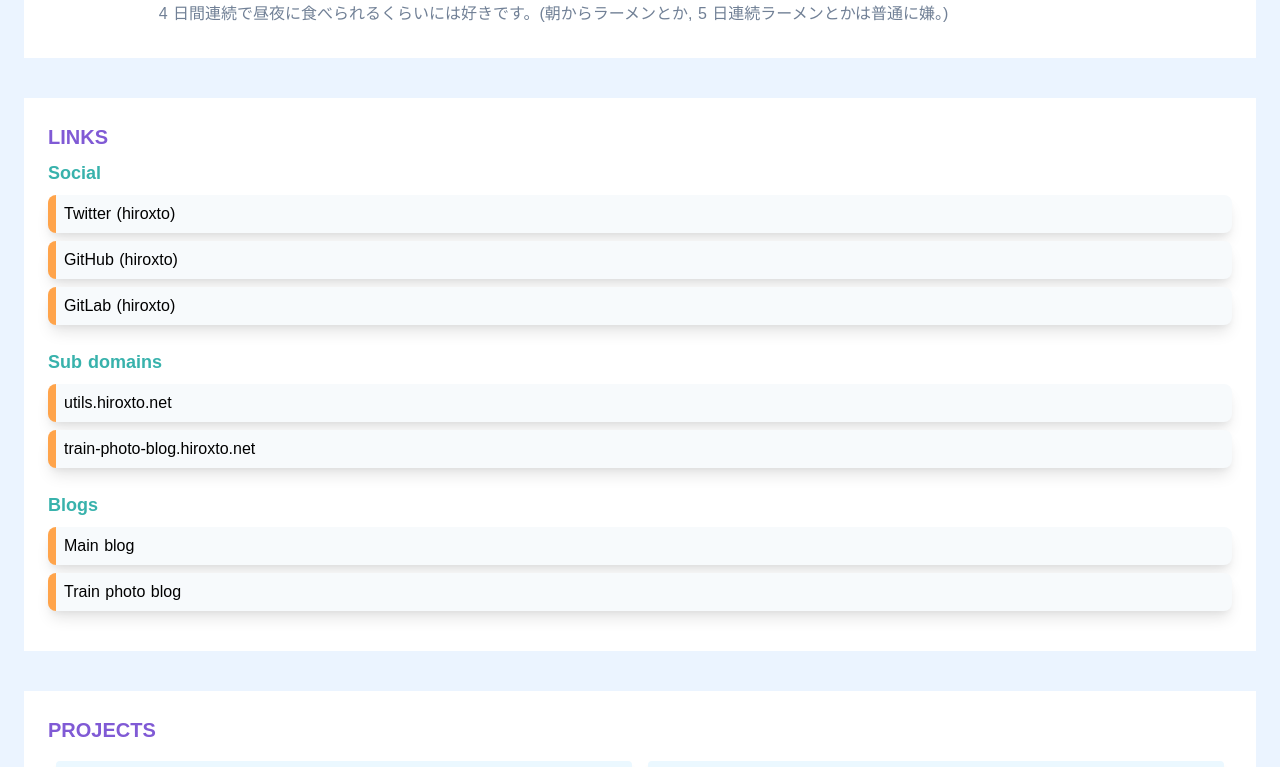
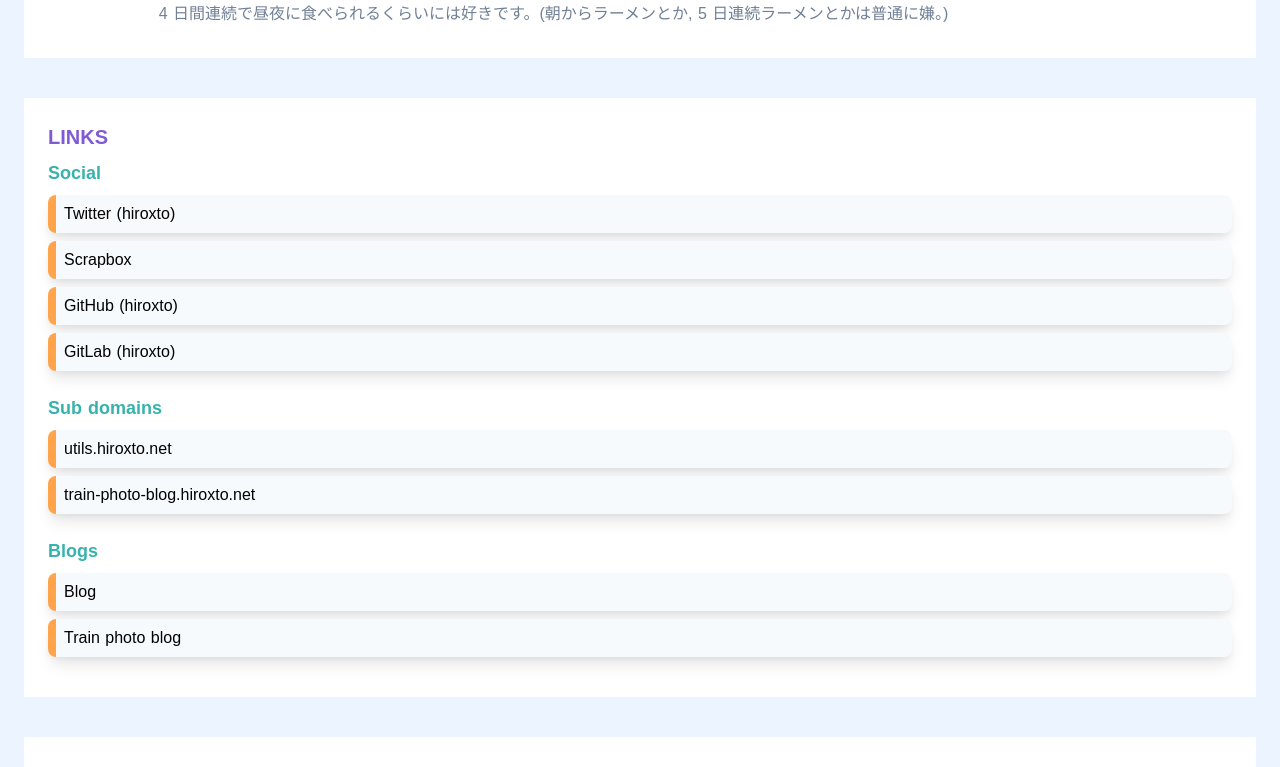
Before and after one commit to hiroxto/hiroxto.net, a Nuxt app: page / in a window 1280 px wide. Shown: the part 563-1330 px from the top of the page. Built offline with nearby package versions, Linux system fonts and the light colour scheme.

Commit message:
Scrapboxのリンクを追加

```diff
--- a/components/LinksSection.vue
+++ b/components/LinksSection.vue
@@ -38,6 +38,10 @@ export default defineComponent({
           to: 'https://twitter.com/hiroxto',
         },
         {
+          name: 'Scrapbox',
+          to: 'https://scrapbox.io/hiroxto/',
+        },
+        {
           name: 'GitHub (hiroxto)',
           to: 'https://github.com/hiroxto',
         },
@@ -64,7 +68,7 @@ export default defineComponent({
     const blogLinks = computed<Link[]>((): Link[] => {
       return [
         {
-          name: 'Main blog',
+          name: 'Blog',
           to: 'https://hiroto-k.hatenablog.com/',
         },
         {
```
